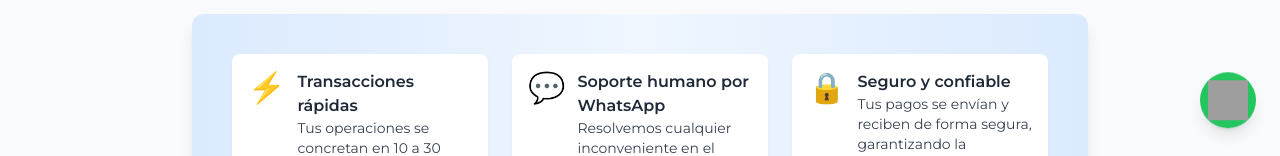
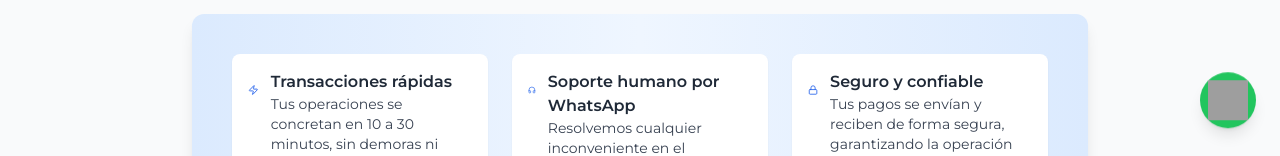
Before and after one commit to andigausckus36-debug/paypal, a React (Vite) app: page / in a window 1280 px wide. Shown: the part 634-790 px from the top of the page. Built offline with nearby package versions, Linux system fonts and the light colour scheme; no server answers; grey boxes are pictures that could not be loaded.

Commit message:
cambio10

```diff
--- a/package.json
+++ b/package.json
@@ -11,6 +11,7 @@
   },
   "dependencies": {
     "@emailjs/browser": "^4.4.1",
+    "lucide-react": "^0.545.0",
     "react": "^19.1.1",
     "react-dom": "^19.1.1",
     "react-router-dom": "^7.9.4",
--- a/src/components/Inicio.jsx
+++ b/src/components/Inicio.jsx
@@ -1,4 +1,5 @@
 import React from 'react';
+import { Zap, Headphones, Lock } from 'lucide-react';
 import Calculadora from '../components/Calculadora';
 import ContactForm from '../components/ContactForm';
 import CarouselDots from '../components/CarouselDots';
@@ -32,26 +33,32 @@ export default function Inicio() {
         <div className="mt-8 w-full bg-gradient-to-r from-blue-100 via-blue-50 to-blue-100 p-6 md:p-10 rounded-xl shadow-lg flex flex-col md:flex-row justify-center gap-6 max-w-4xl mx-auto text-left">
 
           <div className="flex items-start gap-3 bg-white rounded-lg p-4 shadow-sm flex-1">
-            <span className="text-3xl">⚡</span>
+            <Zap className="w-8 h-8 text-blue-600 mt-1" />
             <div>
               <p className="font-semibold text-gray-800">Transacciones rápidas</p>
-              <p className="text-gray-700 text-sm">Tus operaciones se concretan en 10 a 30 minutos, sin demoras ni esperas innecesarias.</p>
+              <p className="text-gray-700 text-sm">
+                Tus operaciones se concretan en 10 a 30 minutos, sin demoras ni esperas innecesarias.
+              </p>
             </div>
           </div>
 
           <div className="flex items-start gap-3 bg-white rounded-lg p-4 shadow-sm flex-1">
-            <span className="text-3xl">💬</span>
+            <Headphones className="w-8 h-8 text-blue-600 mt-1" />
             <div>
               <p className="font-semibold text-gray-800">Soporte humano por WhatsApp</p>
-              <p className="text-gray-700 text-sm">Resolvemos cualquier inconveniente en el momento, sin tickets ni respuestas automáticas de bots que no te entienden.</p>
+              <p className="text-gray-700 text-sm">
+                Resolvemos cualquier inconveniente en el momento, sin tickets ni respuestas automáticas de bots que no te entienden.
+              </p>
             </div>
           </div>
 
           <div className="flex items-start gap-3 bg-white rounded-lg p-4 shadow-sm flex-1">
-            <span className="text-3xl">🔒</span>
+            <Lock className="w-8 h-8 text-blue-600 mt-1" />
             <div>
               <p className="font-semibold text-gray-800">Seguro y confiable</p>
-              <p className="text-gray-700 text-sm">Tus pagos se envían y reciben de forma segura, garantizando la operación correcta siempre.</p>
+              <p className="text-gray-700 text-sm">
+                Tus pagos se envían y reciben de forma segura, garantizando la operación correcta siempre.
+              </p>
             </div>
           </div>
 
@@ -97,7 +104,7 @@ export default function Inicio() {
       {/* Carrusel sin flechas */}
       <CarouselDots images={imagenes} interval={5000} />
 
-      {/* Formulario de contacto con ID para scroll */}
+      {/* Formulario de contacto */}
       <section id="contacto" className="w-full max-w-md mb-12">
         <ContactForm />
       </section>
```
Also changed, not shown: 1 other file (tests, documents, lock files or other folders).
